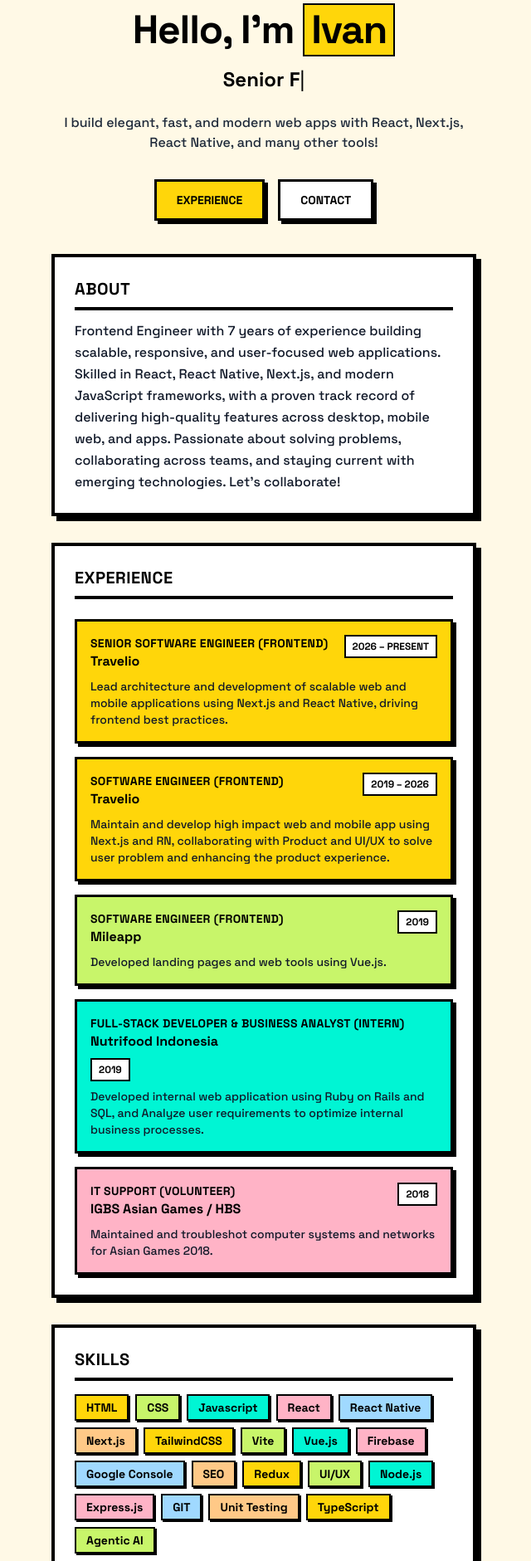
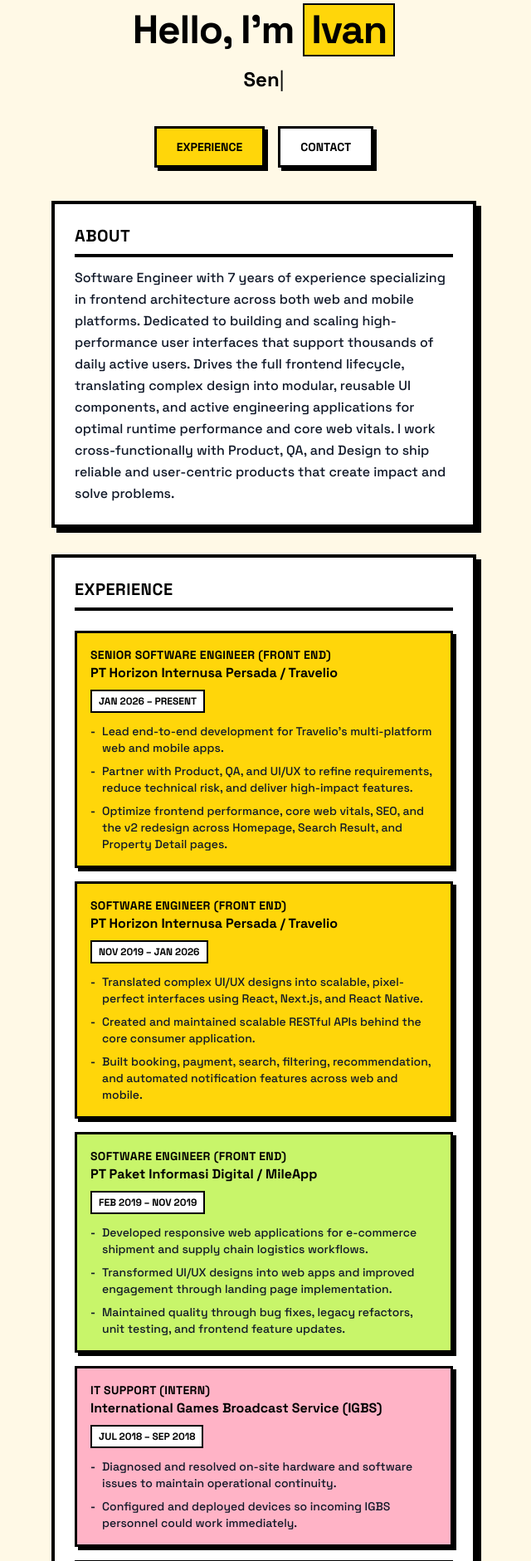
Before and after one commit to ivanyufen/resume-ivan, a React (Vite) app: page / in a window 1280 px wide. Shown: the part 220-2101 px from the top of the page at 83% size, without its empty margins (322-962 px from the left). Built offline with nearby package versions, Linux system fonts and the light colour scheme.

Commit message:
Update content

```diff
--- a/src/App.tsx
+++ b/src/App.tsx
@@ -8,24 +8,40 @@ import { useEffect } from "react";
 const SKILLS = [
   "HTML",
   "CSS",
-  "Javascript",
+  "JavaScript",
+  "TypeScript",
+  "SQL",
   "React",
+  "Next.js",
   "React Native",
-  "Next.js",
-  "TailwindCSS",
+  "Tailwind CSS",
   "Vite",
+  "TanStack",
   "Vue.js",
+  "Redux",
+  "Zustand",
+  "Express.js",
+  "Node.js",
+  "Codex",
+  "Claude Code",
+  "DeepSeek",
+  "MySQL",
+  "PostgreSQL",
+  "Supabase",
+  "MongoDB",
   "Firebase",
-  "Google Console",
-  "SEO",
-  "Redux",
-  "UI/UX",
-  "Node.js",
-  "Express.js",
-  "GIT",
-  "Unit Testing",
-  "TypeScript",
-  "Agentic AI",
+  "Cloudinary",
+  "CDN",
+  "Chrome Lighthouse",
+  "SEO Optimization",
+  "MoEngage",
+  "Git",
+  "Google Search Console",
+  "Bitbucket",
+  "Jira",
+  "GitHub",
+  "Vercel",
+  "Netlify",
 ];
 
 const SKILL_COLORS = [
@@ -77,11 +93,6 @@ export default function LandingPage() {
             <span className="animate-pulse font-light">|</span>
           </h2>
 
-          <p className="mt-4 font-medium text-gray-800">
-            I build elegant, fast, and modern web apps with React, Next.js,
-            React Native, and many other tools!
-          </p>
-
           <div className="mt-8 flex gap-4 justify-center">
             <a
               href="#experience"
@@ -113,13 +124,15 @@ export default function LandingPage() {
               About
             </h3>
             <p className="font-medium leading-relaxed text-gray-900">
-              Frontend Engineer with 7 years of experience building scalable,
-              responsive, and user-focused web applications. Skilled in React,
-              React Native, Next.js, and modern JavaScript frameworks, with a
-              proven track record of delivering high-quality features across
-              desktop, mobile web, and apps. Passionate about solving problems,
-              collaborating across teams, and staying current with emerging
-              technologies. Let's collaborate!
+              Software Engineer with 7 years of experience specializing in
+              frontend architecture across both web and mobile platforms.
+              Dedicated to building and scaling high-performance user interfaces
+              that support thousands of daily active users. Drives the full
+              frontend lifecycle, translating complex design into modular,
+              reusable UI components, and active engineering applications for
+              optimal runtime performance and core web vitals. I work
+              cross-functionally with Product, QA, and Design to ship reliable
+              and user-centric products that create impact and solve problems.
             </p>
           </div>
         </section>
--- a/src/components/Experience.tsx
+++ b/src/components/Experience.tsx
@@ -13,44 +13,62 @@ export default function ExperienceSection() {
 
         <div className="flex flex-col gap-4">
           <ExperienceCard
-            title="Senior Software Engineer (Frontend)"
-            company="Travelio"
+            title="Senior Software Engineer (Front End)"
+            company="PT Horizon Internusa Persada / Travelio"
             companyLink="https://www.linkedin.com/company/travelio-com"
-            date="2026 – Present"
-            desc="Lead architecture and development of scalable web and mobile applications using Next.js and React Native, driving frontend best practices."
+            date="Jan 2026 – Present"
+            desc={[
+              "Lead end-to-end development for Travelio's multi-platform web and mobile apps.",
+              "Partner with Product, QA, and UI/UX to refine requirements, reduce technical risk, and deliver high-impact features.",
+              "Optimize frontend performance, core web vitals, SEO, and the v2 redesign across Homepage, Search Result, and Property Detail pages.",
+            ]}
             accent={ACCENT_COLORS[0]}
           />
           <ExperienceCard
-            title="Software Engineer (Frontend)"
-            company="Travelio"
+            title="Software Engineer (Front End)"
+            company="PT Horizon Internusa Persada / Travelio"
             companyLink="https://www.linkedin.com/company/travelio-com"
-            date="2019 – 2026"
-            desc="Maintain and develop high impact web and mobile app using Next.js and RN, collaborating with Product and UI/UX to solve user problem and enhancing the product experience."
+            date="Nov 2019 – Jan 2026"
+            desc={[
+              "Translated complex UI/UX designs into scalable, pixel-perfect interfaces using React, Next.js, and React Native.",
+              "Created and maintained scalable RESTful APIs behind the core consumer application.",
+              "Built booking, payment, search, filtering, recommendation, and automated notification features across web and mobile.",
+            ]}
             accent={ACCENT_COLORS[0]}
           />
           <ExperienceCard
-            title="Software Engineer (Frontend)"
-            company="Mileapp"
+            title="Software Engineer (Front End)"
+            company="PT Paket Informasi Digital / MileApp"
             companyLink="https://www.linkedin.com/company/mileapp"
-            date="2019"
-            desc="Developed landing pages and web tools using Vue.js."
+            date="Feb 2019 – Nov 2019"
+            desc={[
+              "Developed responsive web applications for e-commerce shipment and supply chain logistics workflows.",
+              "Transformed UI/UX designs into web apps and improved engagement through landing page implementation.",
+              "Maintained quality through bug fixes, legacy refactors, unit testing, and frontend feature updates.",
+            ]}
             accent={ACCENT_COLORS[1]}
           />
           <ExperienceCard
-            title="Full-Stack Developer & Business Analyst (Intern)"
+            title="IT Support (Intern)"
+            company="International Games Broadcast Service (IGBS)"
+            companyLink="https://www.linkedin.com/company/hbs"
+            date="Jul 2018 – Sep 2018"
+            desc={[
+              "Diagnosed and resolved on-site hardware and software issues to maintain operational continuity.",
+              "Configured and deployed devices so incoming IGBS personnel could work immediately.",
+            ]}
+            accent={ACCENT_COLORS[3]}
+          />
+          <ExperienceCard
+            title="Web Developer and Business Analyst (Intern)"
             company="Nutrifood Indonesia"
             companyLink="https://www.linkedin.com/company/pt-nutrifood-indonesia"
-            date="2019"
-            desc="Developed internal web application using Ruby on Rails and SQL, and Analyze user requirements to optimize internal business processes."
+            date="Aug 2017 – Feb 2018"
+            desc={[
+              "Developed an internal web application using Ruby on Rails based on business requirements.",
+              "Conducted business analysis to gather user pain points and define actionable software solutions.",
+            ]}
             accent={ACCENT_COLORS[2]}
-          />
-          <ExperienceCard
-            title="IT Support (Volunteer)"
-            company="IGBS Asian Games / HBS"
-            companyLink="https://www.linkedin.com/company/hbs"
-            date="2018"
-            desc="Maintained and troubleshot computer systems and networks for Asian Games 2018."
-            accent={ACCENT_COLORS[3]}
           />
         </div>
       </div>
@@ -70,7 +88,7 @@ function ExperienceCard({
   company: string;
   companyLink?: string;
   date: string;
-  desc: string;
+  desc: string[];
   accent: string;
 }) {
   const ref = useRef(null);
@@ -113,7 +131,16 @@ function ExperienceCard({
           {date}
         </span>
       </div>
-      <p className="mt-2 text-sm font-medium text-gray-900">{desc}</p>
+      <ul className="mt-3 space-y-2 text-left text-sm font-medium text-gray-900">
+        {desc.map((item) => (
+          <li key={item} className="flex gap-2">
+            <span aria-hidden="true" className="font-black">
+              -
+            </span>
+            <span>{item}</span>
+          </li>
+        ))}
+      </ul>
     </motion.div>
   );
 }
--- a/src/components/Footer.tsx
+++ b/src/components/Footer.tsx
@@ -1,7 +1,7 @@
 import { FontAwesomeIcon } from "@fortawesome/react-fontawesome";
 import { faFileArrowDown } from "@fortawesome/free-solid-svg-icons";
 
-const CV_PATH = "/ivan-yufen-stefanus-cv-frontend-engineer.pdf";
+const CV_PATH = "/cv-frontend-engineer-ivan-yufen-2026.pdf";
 
 export default function Footer() {
   return (
@@ -10,7 +10,7 @@ export default function Footer() {
         <p className="font-black text-lg">Wanna know more detail?</p>
         <a
           href={CV_PATH}
-          download="Ivan Yufen Stefanus - CV FrontEnd Engineer.pdf"
+          download="Ivan Yufen Stefanus - CV FrontEnd Engineer 2026.pdf"
           className="wiggle mt-4 inline-flex items-center justify-center gap-2 px-5 py-3 bg-white border-[3px] border-black font-black uppercase text-sm
                      shadow-[4px_4px_0_#000]
                      hover:shadow-[2px_2px_0_#000] hover:translate-x-[2px] hover:translate-y-[2px]
@@ -21,6 +21,9 @@ export default function Footer() {
           Download Resume
         </a>
       </div>
+      <p className="mt-6 text-xs font-bold uppercase tracking-wide text-black">
+        &copy; 2026 Ivan Yufen Stefanus. All rights reserved.
+      </p>
     </footer>
   );
 }
```
Also changed, not shown: 2 other files (tests, documents, lock files or other folders).
